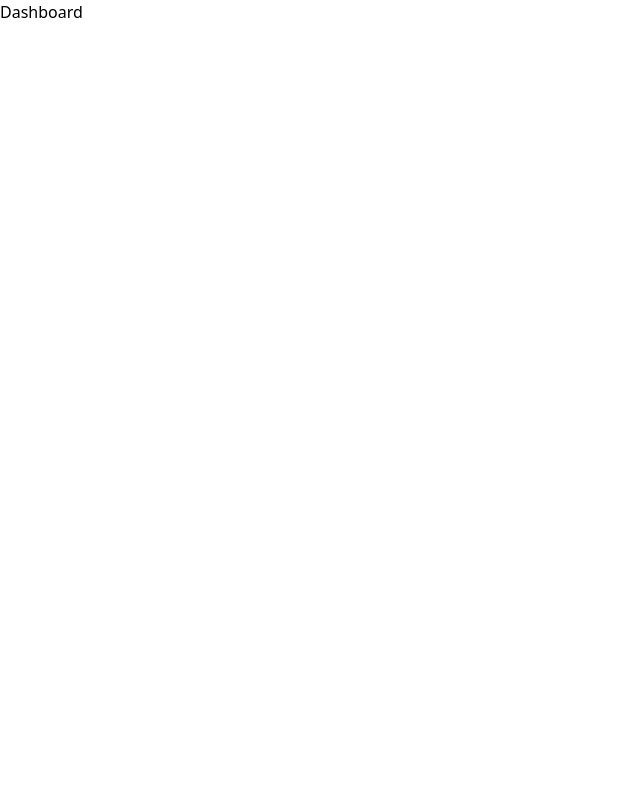
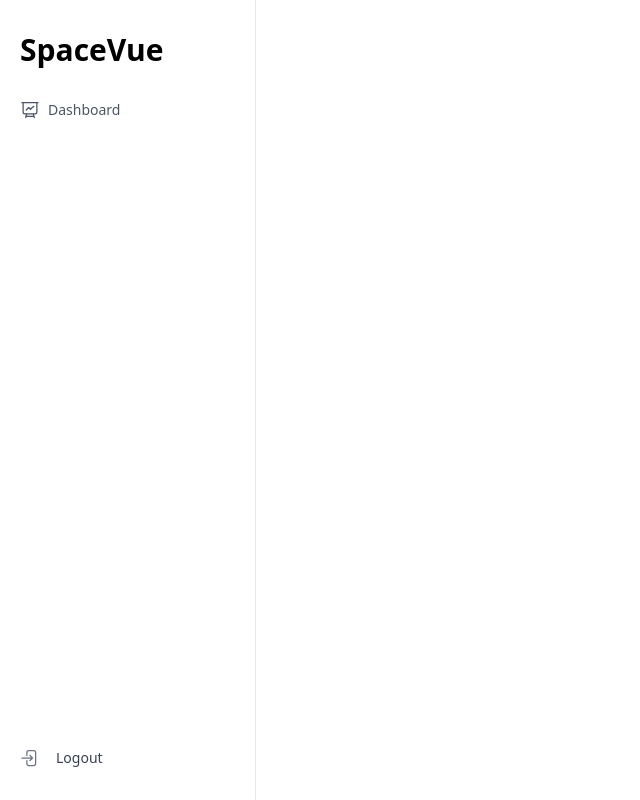
Before and after one commit to shaarkr/space-vue, a React (Vite) app: page /dashboard in a window 1280 px wide. Shown: the whole page, without its empty margins (0-640 px from the left). Built offline with nearby package versions, Linux system fonts and the light colour scheme.

Commit message:
feat: add sidebar component

```diff
--- /dev/null
+++ b/src/components/Sidebar.jsx
@@ -0,0 +1,66 @@
+import { Link } from 'react-router-dom'
+
+const Sidebar = () => {
+  return (
+    <aside className='flex flex-col w-64 h-screen px-5 py-8 overflow-y-auto bg-white border-r dark:bg-gray-900 dark:border-gray-700'>
+      <Link to='/dashboard'>
+        <h1 className='text-3xl font-bold'>SpaceVue</h1>
+      </Link>
+
+      <div className='flex flex-col justify-between flex-1 mt-6'>
+        <nav className='flex-1 -mx-3 space-y-3 '>
+          <Link
+            className='flex items-center px-3 py-2 text-gray-600 transition-colors duration-300 transform rounded-lg dark:text-gray-300 hover:bg-gray-100 dark:hover:bg-gray-800 dark:hover:text-gray-200 hover:text-gray-700'
+            to='/dashboard'
+          >
+            <svg
+              xmlns='http://www.w3.org/2000/svg'
+              fill='none'
+              viewBox='0 0 24 24'
+              strokeWidth='1.5'
+              stroke='currentColor'
+              className='w-5 h-5'
+            >
+              <path
+                strokeLinecap='round'
+                strokeLinejoin='round'
+                d='M3.75 3v11.25A2.25 2.25 0 006 16.5h2.25M3.75 3h-1.5m1.5 0h16.5m0 0h1.5m-1.5 0v11.25A2.25 2.25 0 0118 16.5h-2.25m-7.5 0h7.5m-7.5 0l-1 3m8.5-3l1 3m0 0l.5 1.5m-.5-1.5h-9.5m0 0l-.5 1.5m.75-9l3-3 2.148 2.148A12.061 12.061 0 0116.5 7.605'
+              />
+            </svg>
+
+            <span className='mx-2 text-sm font-medium'>Dashboard</span>
+          </Link>
+        </nav>
+
+        <div className='mt-6'>
+          <Link
+            to='/'
+            className='flex items-center gap-4 mt-6 dark:text-gray-400 hover:text-blue-500 dark:hover:text-blue-400'
+          >
+            <span className='text-gray-500 transition-colors duration-200 rotate-180 '>
+              <svg
+                xmlns='http://www.w3.org/2000/svg'
+                fill='none'
+                viewBox='0 0 24 24'
+                strokeWidth='1.5'
+                stroke='currentColor'
+                className='w-5 h-5'
+              >
+                <path
+                  strokeLinecap='round'
+                  strokeLinejoin='round'
+                  d='M15.75 9V5.25A2.25 2.25 0 0013.5 3h-6a2.25 2.25 0 00-2.25 2.25v13.5A2.25 2.25 0 007.5 21h6a2.25 2.25 0 002.25-2.25V15M12 9l-3 3m0 0l3 3m-3-3h12.75'
+                />
+              </svg>
+            </span>
+            <span className='text-sm font-medium text-gray-700 dark:text-gray-200'>
+              Logout
+            </span>
+          </Link>
+        </div>
+      </div>
+    </aside>
+  )
+}
+
+export default Sidebar
--- a/src/pages/Dashboard.jsx
+++ b/src/pages/Dashboard.jsx
@@ -1,5 +1,11 @@
+import Sidebar from '../components/Sidebar'
+
 const Dashboard = () => {
-  return <div>Dashboard</div>
+  return (
+    <div>
+      <Sidebar />
+    </div>
+  )
 }
 
 export default Dashboard
```
